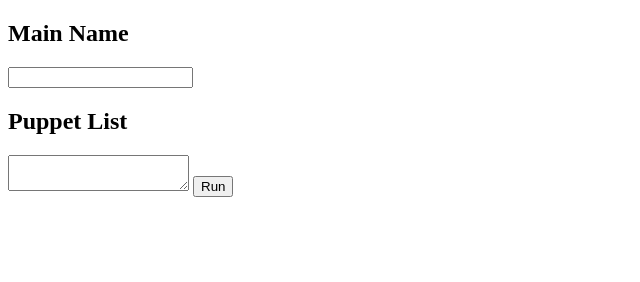
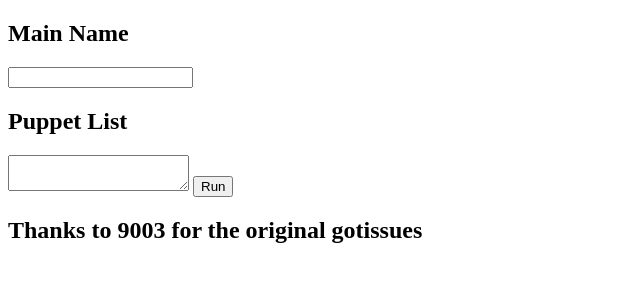
Before and after one commit to jmikk/gi-browser2, a plain HTML site: page index.html in a window 1280 px wide. Shown: the whole page, without its empty margins (0-640 px from the left). Drawn offline with Linux system fonts and the light colour scheme.

Commit message:
add title and thanks

```diff
--- a/index.html
+++ b/index.html
@@ -3,7 +3,7 @@
 <head>
     <meta charset="UTF-8">
     <meta name="viewport" content="width=device-width, initial-scale=1.0">
-    <title>Document</title>
+    <title>gotIssues Browser</title>
     <style>
         #progress {
             display: none;
@@ -18,6 +18,7 @@
         <textarea id="puppetList" name="puppetList" required></textarea>
         <button type="submit">Run</button>
     </form>
+    <h2>Thanks to 9003 for the original gotissues</h2>
     <div id="progress">
 
     </div>
```
